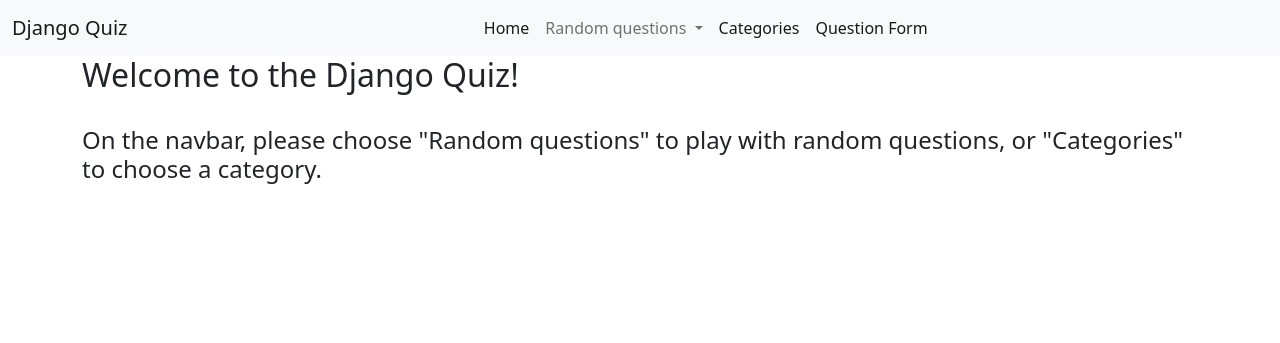
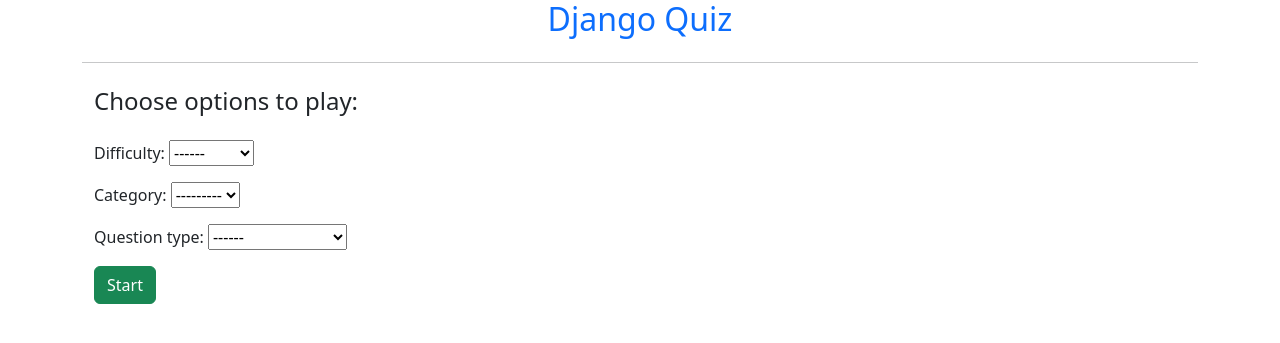
Before and after one commit to AlexGCbn/django-quiz, a Django app: page / in a window 1280 px wide. Shown: the top 343 px of the page. Run offline with Django 4.2, Linux system fonts and the light colour scheme; data that the repository does not hold is empty.

Commit message:
Refactor code to use form

```diff
--- a/questions/forms.py
+++ b/questions/forms.py
@@ -4,16 +4,17 @@
 
 class QuestionForm(forms.Form):
     DIFF_CHOICES = [
-        (None, 'Any'),
+        (None, '------'),
         ('easy', 'Easy'),
         ('medium', 'Medium'),
         ('hard', 'Hard'),
     ]
-    difficulty = forms.ChoiceField(label='Difficulty', choices=DIFF_CHOICES)
-    category = forms.ModelChoiceField(label='Category' ,queryset=Category.objects.all())
+    difficulty = forms.ChoiceField(label='Difficulty', choices=DIFF_CHOICES, required=False)
+    category = forms.ModelChoiceField(label='Category' ,queryset=Category.objects.all(), required=False)
 
     TYPE_CHOICES = [
+        (None, '------'),
         ('multiple', 'Multiple Choice'),
         ('boolean', 'True/False'),
     ]
-    question_type = forms.ChoiceField(label='Question type', choices=TYPE_CHOICES)
+    question_type = forms.ChoiceField(label='Question type', choices=TYPE_CHOICES, required=False)
--- a/questions/templates/index.html
+++ b/questions/templates/index.html
@@ -1,12 +1,14 @@
 {% extends "base.html" %} {% block content %}
 
 <div class="container">
-  <h2>Welcome to the Django Quiz!</h2>
-  <br />
-  <h4>
-    On the navbar, please choose "Random questions" to play with random
-    questions, or "Categories" to choose a category.
-  </h4>
+
+  <h4 class="mt-4">Choose options to play:</h4>
+
+  <form action="{% url 'random_question' %}" method="GET" class="mt-4">
+    {% csrf_token %}
+    {{ form.as_p }}
+    <button type="submit" class="btn btn-success">Start</button>
+  </form>
 </div>
 
 {% endblock %}
--- a/questions/urls.py
+++ b/questions/urls.py
@@ -2,9 +2,6 @@
 from . import views
 
 urlpatterns = [
-    path('', views.HomeView.as_view(), name='home'),
-    path('random/<str:difficulty>', views.RandomQuestionsView.as_view(), name='random_question'),
-    path('random/<str:difficulty>/<int:category>', views.RandomQuestionsView.as_view(), name='random_question'),
-    path('categories/', views.CategoriesView.as_view(), name='categories'),
-    path('questionform/', views.QuestionFormView.as_view(), name='question_form'),
+    path('', views.QuestionFormView.as_view(), name='home'),
+    path('random/', views.RandomQuestionsView.as_view(), name='random_question'),
 ]
--- a/questions/views.py
+++ b/questions/views.py
@@ -5,44 +5,64 @@
 import random
 
 
-class HomeView(View):
+class QuestionFormView(View):
 
     def get(self, request):
-        """GET request for HomeView.
-        Displays index page."""
         template = 'index.html'
-        return render(request, template)
+        form = QuestionForm()
+        context = {
+            'form': form,
+        }
+
+        return render(request, template, context)
+
 
 
 class RandomQuestionsView(View):
 
     # GET request for random questions game
-    def get(self, request, difficulty, category=None, question_type=None):
+    def get(self, request):
         """GET request for RandomQuestionsView.
         Renders a random question based on chosen difficulty."""
         template = 'random_question.html'
 
-        if category:
-            question_count = Question.objects.filter(difficulty=difficulty).filter(category=category).count()
-            diff_questions = Question.objects.filter(difficulty=difficulty).filter(category=category)
+        no_question = False
+        rand_question = []
+        # Handle questions with form
+        form = QuestionForm(request.GET)
+        if form.is_valid():
+            difficulty = form.cleaned_data['difficulty']
+            category = form.cleaned_data['category'].id if form.cleaned_data['category'] else None
+            question_type = form.cleaned_data['question_type']
+
+        # Conditional filters
+        difficulty_filter = {'difficulty': difficulty} if difficulty else {}
+        category_filter = {'category': category} if category else {}
+        question_type_filter = {'question_type': question_type} if question_type else {}
+        print(difficulty_filter)
+        print(category_filter)
+        print(question_type_filter)
+
+        # Get question count and choose a random question
+        question_count = Question.objects.filter(**difficulty_filter).filter(**category_filter).filter(**question_type_filter).count()
+        diff_questions = Question.objects.filter(**difficulty_filter).filter(**category_filter).filter(**question_type_filter)
+        try:
             rand_question = diff_questions[random.randint(0, (question_count - 1))]
-            context = {
-                'question': rand_question,
-                'category_id': category,
-            }
-        else:
-            question_count = Question.objects.filter(difficulty=difficulty).count()
-            diff_questions = Question.objects.filter(difficulty=difficulty)
-            rand_question = diff_questions[random.randint(0, (question_count - 1))]
-            context = {
-                'question': rand_question,
-            }
+        except:
+            no_question = True
+        context = {
+            'question': rand_question,
+            'difficulty': difficulty,
+            'category': category,
+            'question_type': question_type,
+            'no_question': no_question,
+        }
 
         return render(request, template, context)
 
     # POST request for random questions
     # handles
-    def post(self, request, difficulty, category=None, question_type=None):
+    def post(self, request):
         """POST request for RandomQuestionsView.
         Handles the form POST method to get question and check if answer is correct.
         Renders a result page."""
@@ -56,43 +76,18 @@
         if question.correct_answer == answer:
             result = True
 
-        # Check if category_id exists to pass in context
-        category_id = request.POST['category_id'] if 'category_id' in request.POST else None
+        # Check if any game options exist to pass in context
+        difficulty = request.POST['difficulty'] if 'difficulty' in request.POST else None
+        category = request.POST['category'] if 'category' in request.POST else None
+        question_type = request.POST['question_type'] if 'question_type' in request.POST else None
 
         context = {
             'question': question,
             'answer': answer,
             'result': result,
             'difficulty': difficulty,
-            'category_id': category_id,
+            'category': category,
+            'question_type': question_type,
         }
 
         return render(request, template, context)
-
-
-class CategoriesView(View):
-
-    def get(self, request):
-        """GET request for CategoriesView.
-        Renders a page to display categories for user to pick."""
-        template = 'categories.html'
-
-        categories = Category.objects.all()
-
-        context = {
-            'categories': categories,
-        }
-
-        return render(request, template, context)
-
-
-class QuestionFormView(View):
-
-    def get(self, request):
-        template = 'question_form.html'
-        form = QuestionForm()
-        context = {
-            'form': form,
-        }
-
-        return render(request, template, context)
--- a/templates/base.html
+++ b/templates/base.html
@@ -1,58 +1,28 @@
 <!DOCTYPE html>
 <html lang="en">
+
 <head>
   <meta charset="UTF-8" />
   <meta http-equiv="X-UA-Compatible" content="IE=edge" />
   <meta name="viewport" content="width=device-width, initial-scale=1.0" />
-    <link
-      href="https://cdn.jsdelivr.net/npm/bootstrap@5.2.2/dist/css/bootstrap.min.css"
-      rel="stylesheet"
-      integrity="sha384-Zenh87qX5JnK2Jl0vWa8Ck2rdkQ2Bzep5IDxbcnCeuOxjzrPF/et3URy9Bv1WTRi"
-      crossorigin="anonymous"
-    />
+  <link href="https://cdn.jsdelivr.net/npm/bootstrap@5.2.2/dist/css/bootstrap.min.css" rel="stylesheet"
+    integrity="sha384-Zenh87qX5JnK2Jl0vWa8Ck2rdkQ2Bzep5IDxbcnCeuOxjzrPF/et3URy9Bv1WTRi" crossorigin="anonymous" />
   <title>Django Quiz</title>
 </head>
+
 <body>
-    <!-- Bootstrap navbar -->
-    <nav class="navbar navbar-expand-lg bg-light">
-      <div class="container-fluid">
-        <a class="navbar-brand" href="{% url 'home' %}">Django Quiz</a>
-        <button class="navbar-toggler" type="button" data-bs-toggle="collapse" data-bs-target="#navbarNavDropdown" aria-controls="navbarNavDropdown" aria-expanded="false" aria-label="Toggle navigation">
-          <span class="navbar-toggler-icon"></span>
-        </button>
-        <div class="collapse navbar-collapse justify-content-center" id="navbarNavDropdown">
-          <ul class="navbar-nav">
-            <li class="nav-item">
-              <a class="nav-link active" aria-current="page" href="{% url 'home' %}">Home</a>
-            </li>
-            <li class="nav-item dropdown">
-              <a class="nav-link dropdown-toggle" href="#" role="button" data-bs-toggle="dropdown" aria-expanded="false">
-                Random questions
-              </a>
-              <ul class="dropdown-menu">
-                <li><a class="dropdown-item" href="{% url 'random_question' 'easy' %}">Easy</a></li>
-                <li><a class="dropdown-item" href="{% url 'random_question' 'medium' %}">Medium</a></li>
-                <li><a class="dropdown-item" href="{% url 'random_question' 'hard' %}">Hard</a></li>
-              </ul>
-            </li>
-            <li class="nav-item">
-              <a class="nav-link active" aria-current="page" href="{% url 'categories' %}">Categories</a>
-            </li>
-            <li class="nav-item">
-              <a class="nav-link active" aria-current="page" href="{% url 'question_form' %}">Question Form</a>
-            </li>
-          </ul>
+  <div class="container">
+    <div class="d-flex justify-content-center">
+      <h2><a href="{% url 'home' %}" class="text-center text-decoration-none">Django Quiz</a></h2>
     </div>
-      </div>
-    </nav>
-
+    <hr>
     {% block content %}
     {% endblock %}
+  </div>
 
-    <script
-      src="https://cdn.jsdelivr.net/npm/bootstrap@5.2.2/dist/js/bootstrap.bundle.min.js"
+  <script src="https://cdn.jsdelivr.net/npm/bootstrap@5.2.2/dist/js/bootstrap.bundle.min.js"
     integrity="sha384-OERcA2EqjJCMA+/3y+gxIOqMEjwtxJY7qPCqsdltbNJuaOe923+mo//f6V8Qbsw3"
-      crossorigin="anonymous"
-    ></script>
+    crossorigin="anonymous"></script>
 </body>
+
 </html>
```
Also changed, not shown: questions/templates/categories.html (deleted, +0 -17 lines), questions/templates/question_form.html (deleted, +0 -13 lines), questions/templates/question_result.html (+16 -7 lines), questions/templates/random_question.html (+13 -2 lines). Lines whose indentation alone changed are shown as unchanged.
